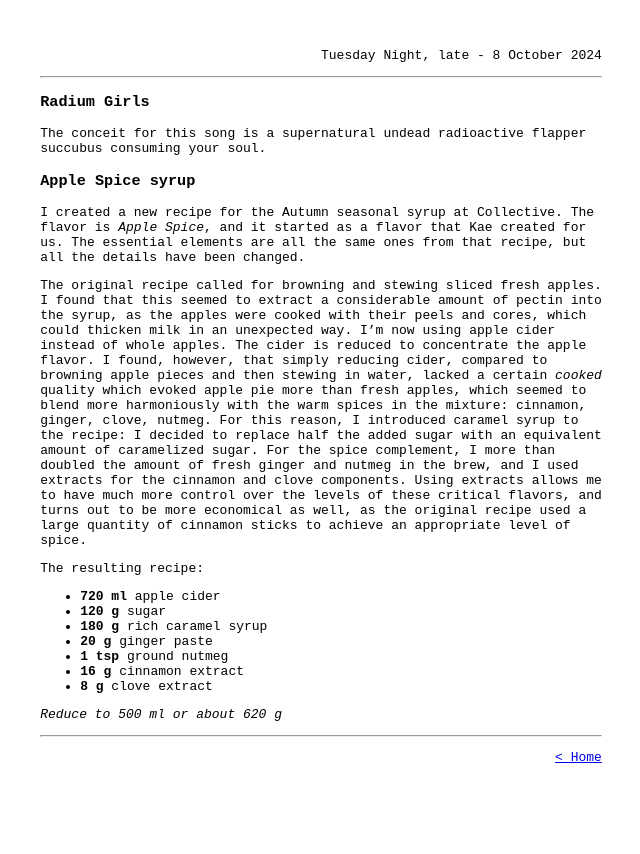
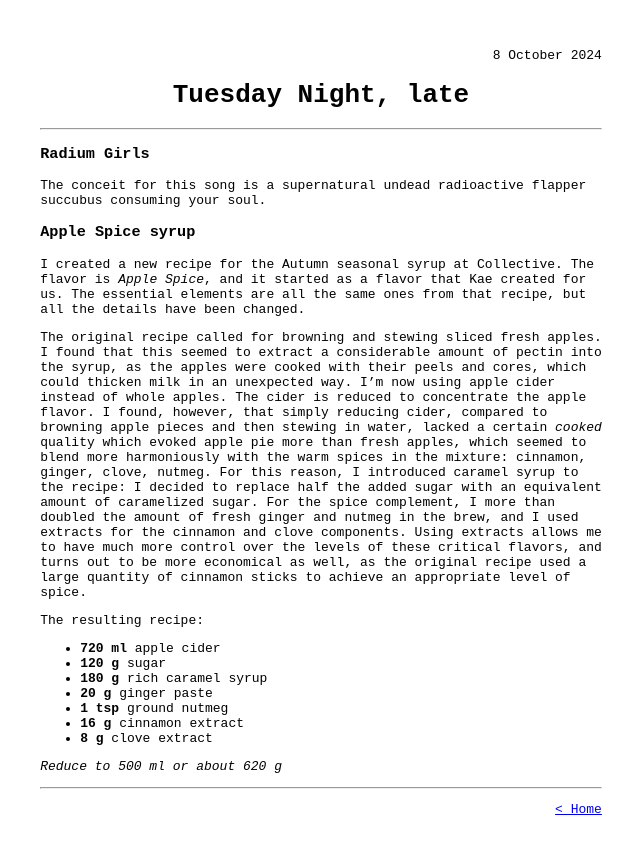
Before and after one commit to popempire/hjhw, a Jekyll site: the page built from _posts/2024-10-08-tuesday.md, in a window 1280 px wide. Shown: the top 854 px of the page, without its empty margins (319-959 px from the left). Built offline with Jekyll 4.4.1, drawn with Linux system fonts in a browser that asks for light colours.

Commit message:
Update post.html

```diff
--- a/_layouts/post.html
+++ b/_layouts/post.html
@@ -3,7 +3,8 @@ layout: default
 ---
 
 <header>
-  <p>{{ page.title }} - {{ page.date | date: "%-d %B %Y" }}</p>
+  {{ page.date | date: "%-d %B %Y" }}
+  <h1>{{ page.title }}</h1>
   <hr>
 </header>
 
```
